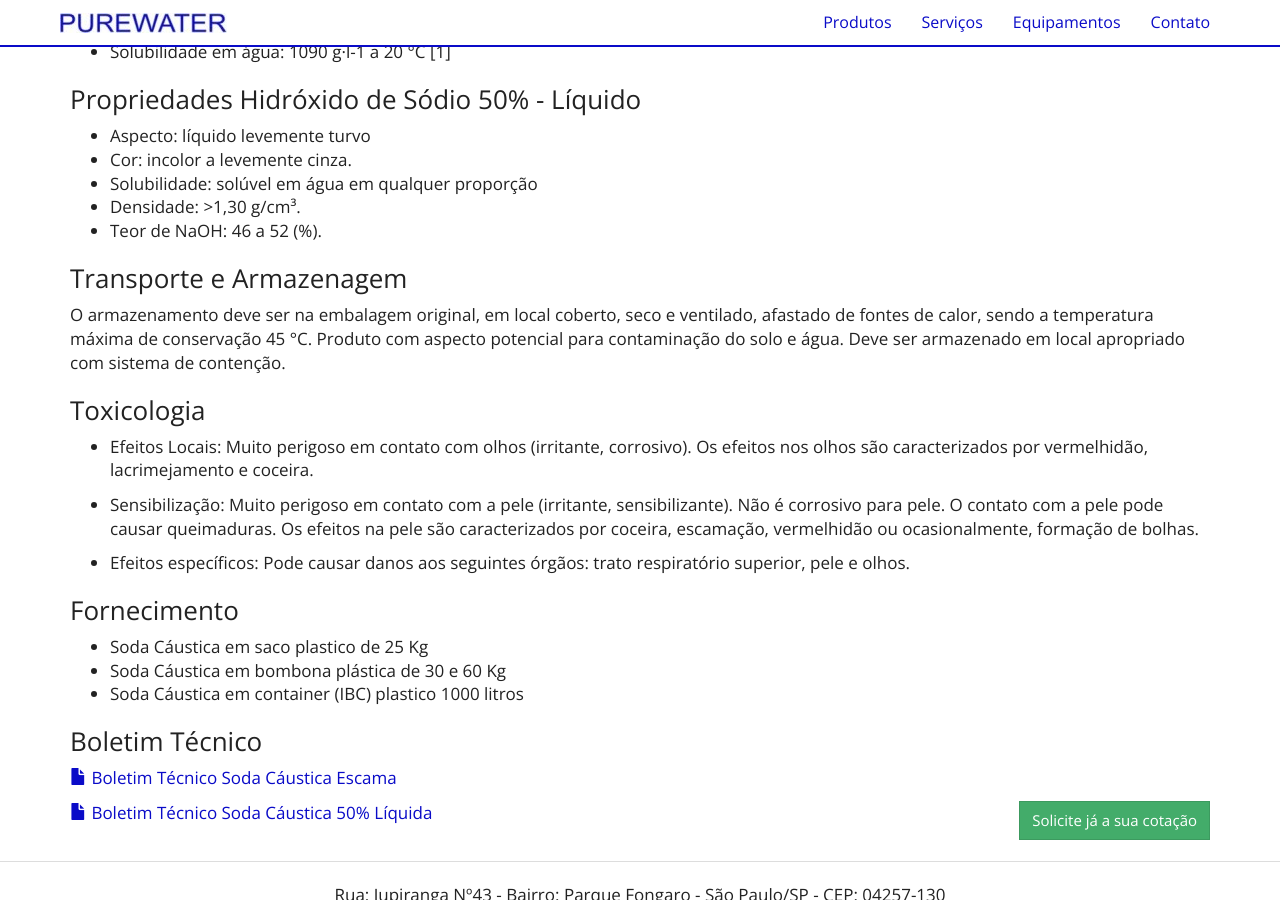
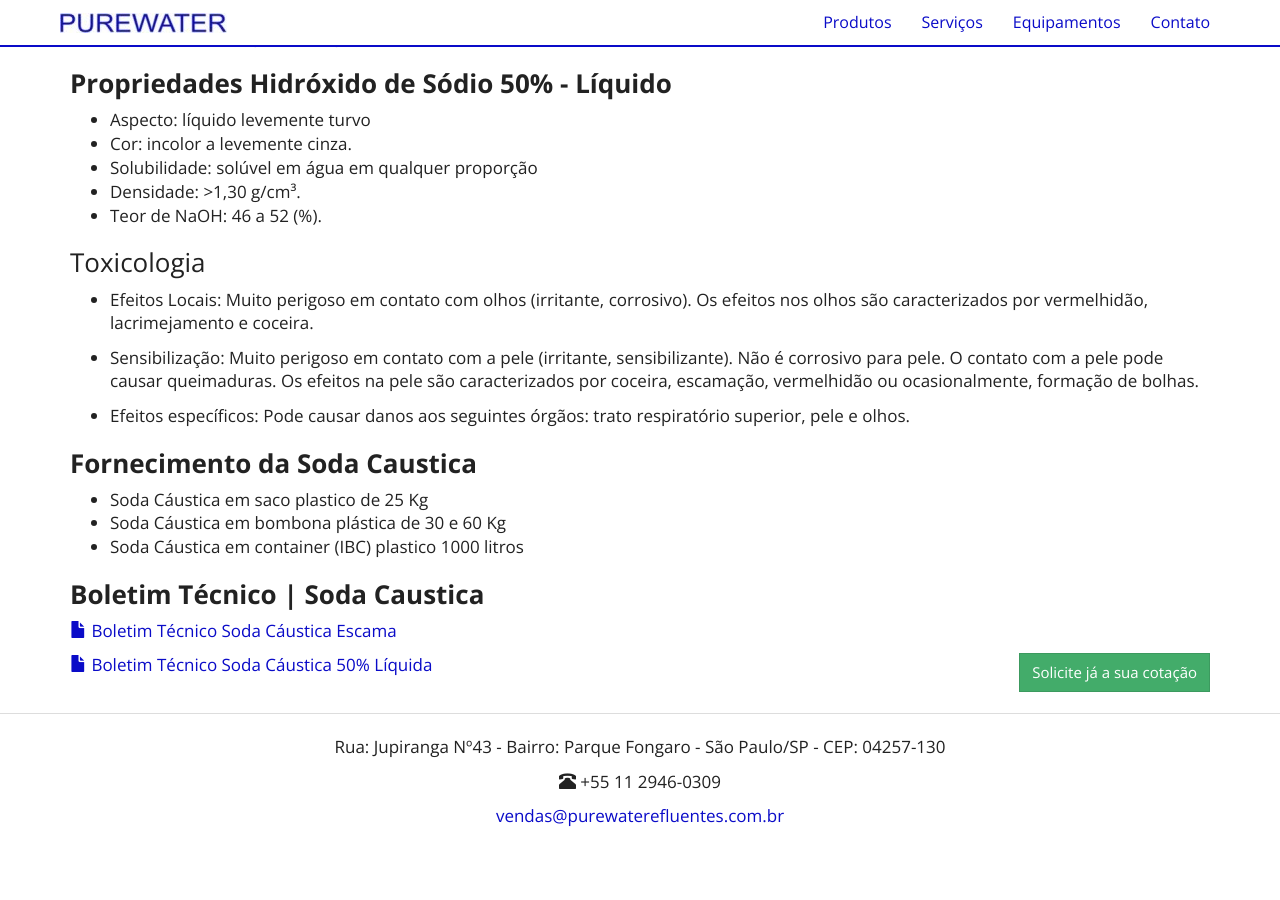
Before and after one commit to purewaterefluentes/purewaterefluentes.github.io, a Jekyll site: the page built from produtos/hidroxido-de-sodio-soda-caustica.md, in a window 1280 px wide and 900 px high, scrolled down 1000 px. Built offline with Jekyll 4.4.1, drawn with Linux system fonts in a browser that asks for light colours; nearby versions of some CDN libraries; library files that are not in the unit come from our copies; after the commit the page ends 1838 px from its top, so only the background shows below that; some of the changed text lies outside the part shown.

Commit message:
Update hidroxido-de-sodio-soda-caustica.md

```diff
--- a/produtos/hidroxido-de-sodio-soda-caustica.md
+++ b/produtos/hidroxido-de-sodio-soda-caustica.md
@@ -1,13 +1,11 @@
 ---
 layout: contato
-pageTitle: Hidróxido de Sódio, soda cástica, soda escama, soda caustica 50%, hidroxido de soda, soda caustica para sabão, soda caustica carbocloro,
+pageTitle: SODA CAUSTICA | HIDROXIDO DE SÓDIO |PUREWATER EFLUENTES
 title: Hidróxido de Sódio
 subtitle: Soda Cáustica
 ---
 
-### Apresentação
-
-O **hidróxido de sódio (NaOH)**, também conhecido como **soda cáustica** ou solução cáustica alcalina de uso na indústria (principalmente como uma base química ) no fabrico de papel , têxteis e detergentes .
+O **hidróxido de sódio (NaOH)**, também conhecido como **Soda Cáustica** ou solução cáustica alcalina de uso na indústria (principalmente como uma base química ) no fabrico de papel , têxteis e detergentes .
 
 É utilizado na indústria do petróleo no desenvolvimento de lamas de perfuração, também são reconhecidos para desentupir ou desbloquear tubos de drenagem em cozinhas e banheiros e redes hidraúlicas de indústria, entre outros.
 
@@ -20,10 +18,10 @@
 
 O hidróxido de sódio, na maior parte, é sintetizado pelo método de caustificação , isto é, juntando outro hidróxido com um composto de sódio :
 
-Ca (OH) 2 (aq) + Na 2 CO 3 (aq) → 2 NaOH (aq) + CaCO 3 (S)
+>Ca (OH) 2 (aq) + Na 2 CO 3 (aq) → 2 NaOH (aq) + CaCO 3 (S)
 
 
-### Propriedades Hidróxido de Sódio Sólido - Escama
+### **Propriedades Hidróxido de Sódio Sólido - Escama**
 
 - Fórmula molecular: NaOH
 - Massa molar: 39.9971 g/mol
@@ -35,16 +33,13 @@
 - Ponto de ebulição: 1388 °C [1]
 - Solubilidade em água: 1090 g·l-1 a 20 °C  [1]
 
-### Propriedades Hidróxido de Sódio 50% - Líquido
+### **Propriedades Hidróxido de Sódio 50% - Líquido**
 
 - Aspecto: líquido levemente turvo
 - Cor: incolor a levemente cinza.
 - Solubilidade: solúvel em água em qualquer proporção
 - Densidade: >1,30 g/cm³.
 - Teor de NaOH: 46 a 52 (%).
-
-### Transporte e Armazenagem
-O armazenamento deve ser na embalagem original, em local coberto, seco e ventilado, afastado    de fontes de calor, sendo a temperatura máxima de conservação 45 °C. Produto com aspecto potencial para contaminação do solo e água. Deve ser armazenado em local apropriado com sistema de contenção.
 
 ### Toxicologia
 
@@ -54,13 +49,13 @@
 
 - Efeitos específicos: Pode causar danos aos seguintes órgãos: trato respiratório superior, pele e olhos.
 
-### Fornecimento
+### **Fornecimento da Soda Caustica**
 
 - Soda Cáustica em saco plastico de 25 Kg
 - Soda Cáustica em bombona plástica de 30 e 60 Kg
 - Soda Cáustica em container (IBC) plastico 1000 litros
 
-### Boletim Técnico
+### **Boletim Técnico | Soda Caustica**
 
 {% include purewater/link-boletim.html label="Boletim Técnico Soda Cáustica Escama" arquivo="FISPQ SODA ESCAMA.pdf" %}
 
```
